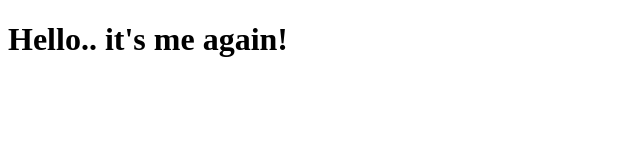
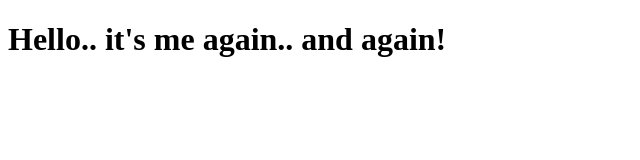
Before and after one commit to RahmaJubran/coursera-test, a plain HTML site: page site/index.html in a window 1280 px wide. Shown: the whole page, without its empty margins (0-640 px from the left). Drawn offline with Linux system fonts and the light colour scheme.

Commit message:
Small addition to our page content

```diff
--- a/site/index.html
+++ b/site/index.html
@@ -4,6 +4,6 @@
 	<title>Hello... it's me! </title>
 </head>
 <body>
-<h1>Hello.. it's me again!</h1>
+<h1>Hello.. it's me again.. and again!</h1>
 </body>
 </html>
```
